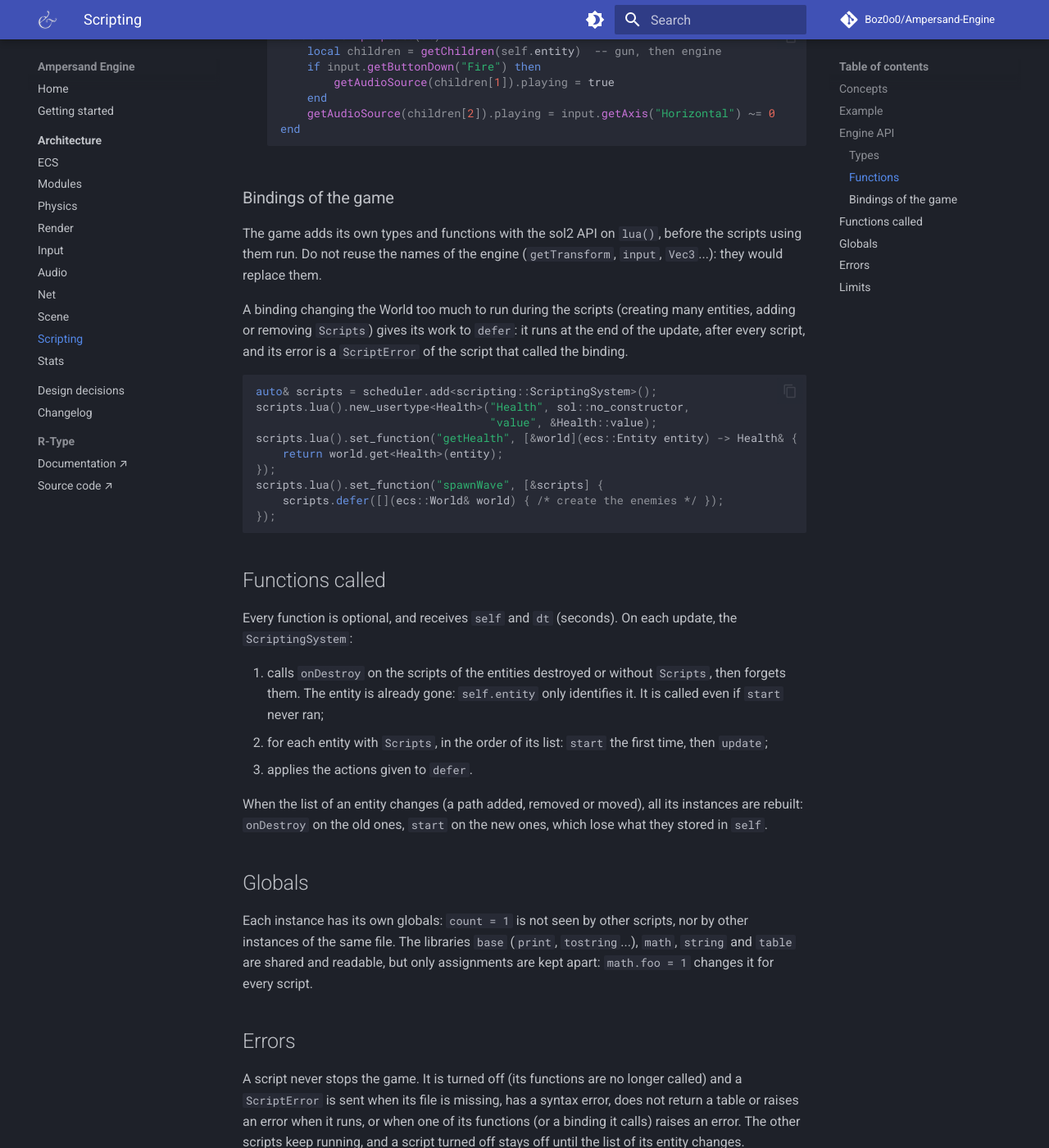
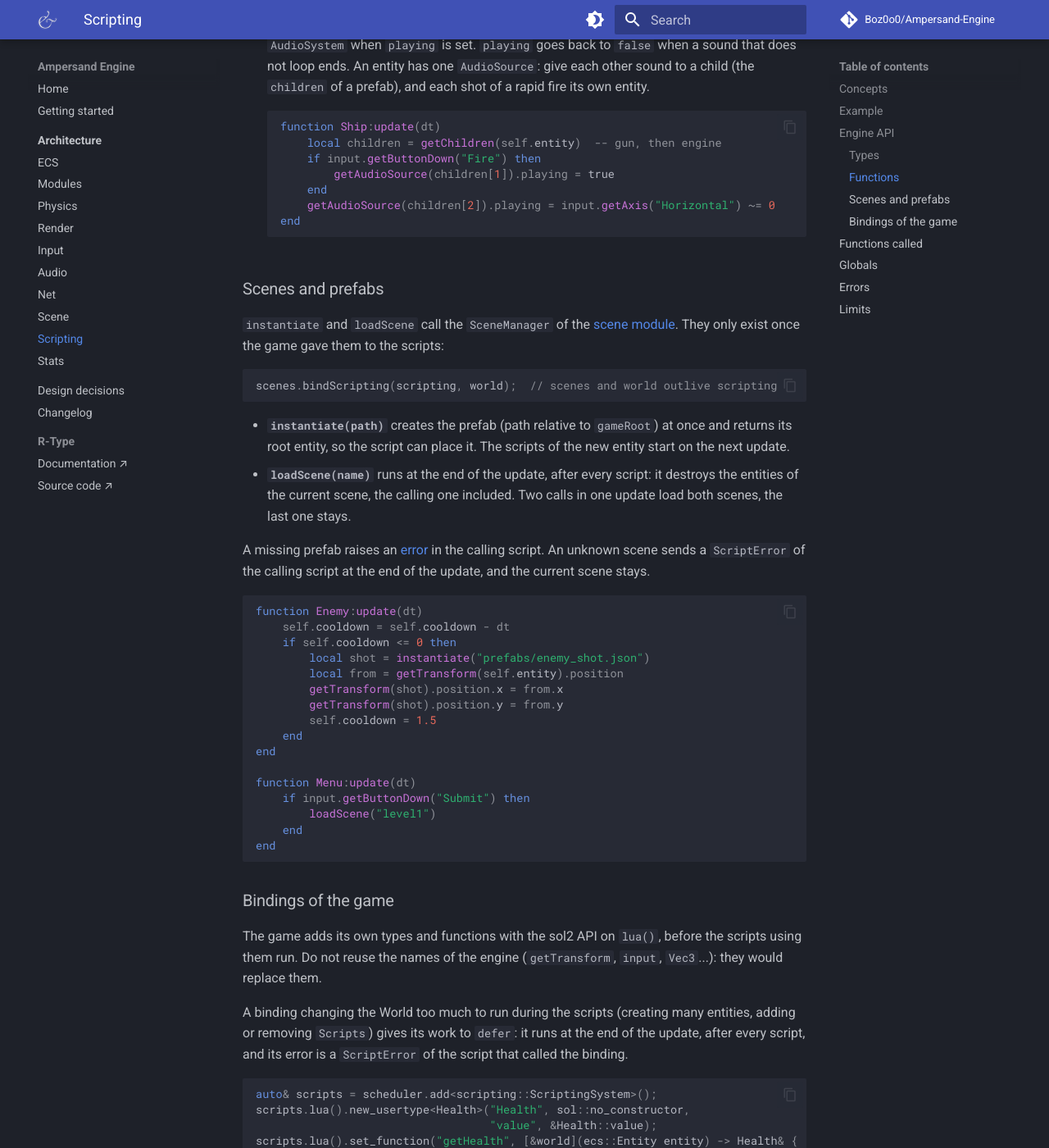
Before and after one commit to Boz0o0/Ampersand-Engine, an MkDocs documentation site: the page built from docs/mkdocs/architecture/scripting.md, in a window 1280 px wide and 1400 px high, scrolled down 6613 px. Shown: the whole window at 82% size. Built offline with MkDocs 1.6.1 and Material for MkDocs 9.7.7, drawn with Linux system fonts in a browser that asks for light colours; comment, search, counter and statistics services are not loaded; some of the changed text lies outside the part shown.

Commit message:
feat(doc): doc for the new scripting bindings of the scene manager

````diff
--- a/docs/mkdocs/architecture/scripting.md
+++ b/docs/mkdocs/architecture/scripting.md
@@ -132,6 +132,8 @@ the first time it is used.
 | `animation.getState(entity)`              | render  | string               | the current state (the base state while an action plays)             |
 | `getAudioSource(entity)`                  | audio   | `AudioSource`        | the `AudioSource` of the entity                                      |
 | `hasAudioSource(entity)`                  | audio   | boolean              | whether the entity has an `AudioSource`                              |
+| `instantiate(path)`                       | scene   | `Entity`             | creates the prefab now and returns its root entity                   |
+| `loadScene(name)`                         | scene   |                      | loads the scene at the end of the update                             |
 
 The functions and types of a module (`Velocity`, `Text`, `AudioSource`...)
 only exist when it is turned on: `input` is `nil` without `AMPERSAND_MODULE_INPUT`. Calling one on
@@ -215,6 +217,46 @@ unknown axis, button, mouse button or state) raises an [error](#errors).
     end
     ```
 
+### Scenes and prefabs
+
+`instantiate` and `loadScene` call the `SceneManager` of the
+[scene module](scene.md). They only exist once the game gave them to the
+scripts:
+
+```cpp
+scenes.bindScripting(scripting, world);  // scenes and world outlive scripting
+```
+
+- **`instantiate(path)`** creates the prefab (path relative to `gameRoot`) at
+  once and returns its root entity, so the script can place it. The scripts of
+  the new entity start on the next update.
+- **`loadScene(name)`** runs at the end of the update, after every script: it
+  destroys the entities of the current scene, the calling one included. Two
+  calls in one update load both scenes, the last one stays.
+
+A missing prefab raises an [error](#errors) in the calling script. An unknown
+scene sends a `ScriptError` of the calling script at the end of the update, and
+the current scene stays.
+
+```lua
+function Enemy:update(dt)
+    self.cooldown = self.cooldown - dt
+    if self.cooldown <= 0 then
+        local shot = instantiate("prefabs/enemy_shot.json")
+        local from = getTransform(self.entity).position
+        getTransform(shot).position.x = from.x
+        getTransform(shot).position.y = from.y
+        self.cooldown = 1.5
+    end
+end
+
+function Menu:update(dt)
+    if input.getButtonDown("Submit") then
+        loadScene("level1")
+    end
+end
+```
+
 ### Bindings of the game
 
 The game adds its own types and functions with the sol2 API on `lua()`, before
````
Also changed, not shown: CHANGELOG.md (+2 -0 lines), docs/mkdocs/architecture/scene.md (+4 -1 lines).
